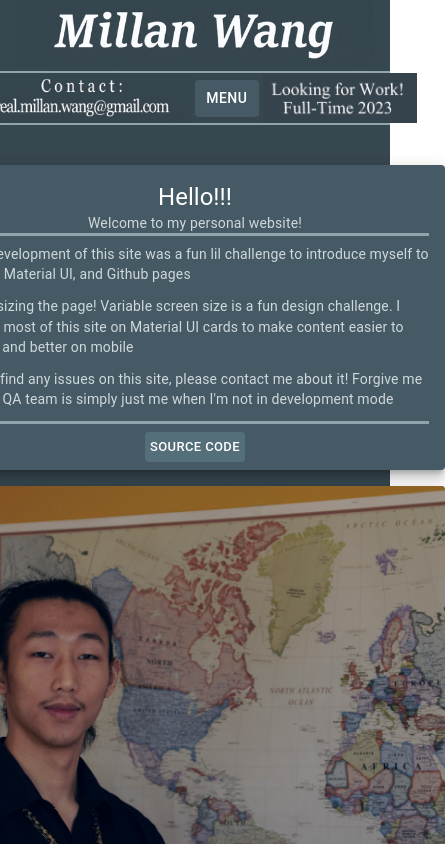
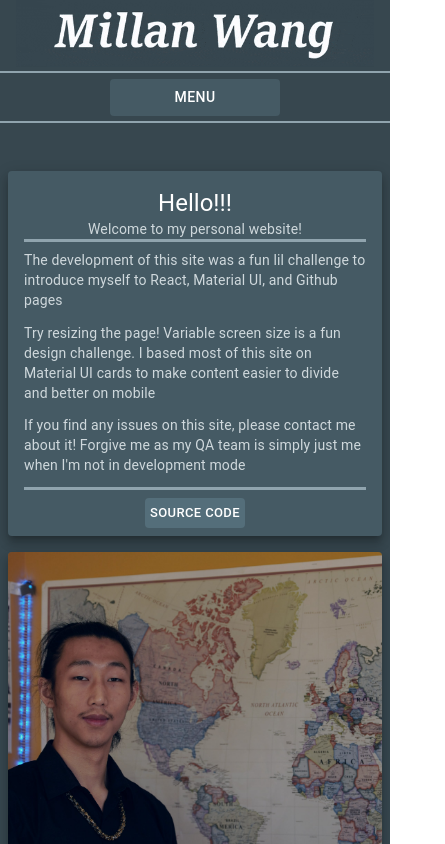
Before and after one commit to MillanWang/i, a React (Create React App) app: page / in a window 390 px wide. Shown: the top 844 px of the page, 445 px wide, since content can reach past the window. Built offline with nearby package versions, Linux system fonts and the light colour scheme.

Commit message:
Enhanced small screen support with better use of MUI breakpoints in nav pages

```diff
--- a/src/App.css
+++ b/src/App.css
@@ -1,21 +1,24 @@
 .App {
   text-align: -webkit-center;
-  height: 101vh; /*So that the custom scrollbar is always visible*/
+  /*So that the custom scrollbar is always visible*/
+  height: 101vh;
+  width: -webkit-fill-available;
 }
 
-::-webkit-scrollbar{
+::-webkit-scrollbar {
   overflow: scroll;
   width: 1rem;
 }
 
-::-webkit-scrollbar-track{
+::-webkit-scrollbar-track {
   background: #455a64;
 }
 
-::-webkit-scrollbar-thumb{
-  background-image: linear-gradient(#546e7a,#90a4ae);
+::-webkit-scrollbar-thumb {
+  background-image: linear-gradient(#546e7a, #90a4ae);
   border-radius: 1rem;
 }
-::-webkit-scrollbar-thumb:hover{
-  background-image: linear-gradient(#90a4ae,#546e7a);
+
+::-webkit-scrollbar-thumb:hover {
+  background-image: linear-gradient(#90a4ae, #546e7a);
 }
--- a/src/App.tsx
+++ b/src/App.tsx
@@ -32,9 +32,9 @@ const mainAppTheme = createTheme({
     values: {
       xs: 0,
       sm: 600,
-      md: 1050,
+      md: 900,
       lg: 1200,
-      xl: 1425,
+      xl: 1400,
     },
   },
 });
@@ -97,9 +97,11 @@ const pageContentTheme = {
   backgroundColor: "primary.dark",
   margin: 0,
   paddingTop: 3,
+  paddingBottom: 5,
+  paddingLeft: 0,
+  paddingRight: 0,
   justifyContent: "center",
   minHeight: "100%",
-  paddingBottom: 5,
 };
 
 export default App;
--- a/src/components/HeaderBar.tsx
+++ b/src/components/HeaderBar.tsx
@@ -2,7 +2,6 @@ import * as React from 'react';
 import {
     Box,
     Button,
-    Grid,
     Link,
     Drawer,
     Toolbar,
@@ -54,49 +53,11 @@ const HeaderBar = ({ sections }: HeaderBarProps) => {
             {/* Navigation toolbar */}
             <Toolbar component="nav" variant="dense" sx={navToolbarTheme} >
 
-                <NavBarImage
-                    image={contactEmail}
-                    alt="Contact: real.millan.wang@gmail.com"
-                    tooltip={<NavGifTooltip {...contactNavGif} />}
-                />{/* This NavBarImage only appears on large screens. Replaced by button on small screens */}
+                {/* Bigger screens that can show all without horizontal scroll */}
+                <MenuButtonsRow sections={sections} />
 
-                {/* Navigation buttons */}
-                <Grid
-                    container
-                    spacing={1}
-                    direction="row"
-                    sx={{
-                        justifyContent: "center",
-                        alignItems: "center",
-                        maxWidth: 1120,
-                        display: { xs: 'none', xl: 'flex' }, //Hide on small screen. Only show on big
-                    }}>
-
-                    {sections.map((section) => (
-                        <Grid item xs="auto" key={"NavLinkButton_" + section.title}>
-                            <Link href={"#" + section.url}>
-                                <Button children={section.title} sx={navButtonTheme} />
-                            </Link>
-                        </Grid>
-                    ))}
-
-
-                </Grid>
-                {/* End of Navigation buttons */}
-
-
-                {/* DRAWER EXPERIMENTATION */}
-
-
+                {/* Smaller Screens */}
                 <MenuDrawer sections={sections} />
-
-
-
-                <NavBarImage
-                    image={looking4WorkGif}
-                    alt="Looking for work: Full Time 2023"
-                    tooltip={<NavGifTooltip {...looking4WorkNavGif} />}
-                /> {/* This NavBarImage only appears on large screens. Replaced by button on small screens */}
 
             </Toolbar>{/* End of Navigation toolbar */}
         </React.Fragment>
@@ -115,11 +76,31 @@ function TitleHeaderSection() {
 
 
 
+function MenuButtonsRow({ sections }: HeaderBarProps) {
+    return (
+        <React.Fragment>
+            <NavBarImage
+                sx={navBarButtonRowImageTheme}
+                image={contactEmail}
+                alt="Contact: real.millan.wang@gmail.com"
+                tooltip={<NavGifTooltip {...contactNavGif} />}
+            />
 
+            {sections.map((section) => (
+                <Link href={"#" + section.url}  >
+                    <Button children={section.title} sx={navButtonButtonRowTheme} />
+                </Link>
+            ))}
 
-
-
-
+            <NavBarImage
+                sx={navBarButtonRowImageTheme}
+                image={looking4WorkGif}
+                alt="Looking for work: Full Time 2023"
+                tooltip={<NavGifTooltip {...looking4WorkNavGif} />}
+            />
+        </React.Fragment>
+    );
+}
 
 
 function MenuDrawer({ sections }: HeaderBarProps) {
@@ -139,11 +120,13 @@ function MenuDrawer({ sections }: HeaderBarProps) {
                 <Box sx={menuDrawerTheme}>
                     {/* TODO : Consider how to show these in the drawer */}
                     <NavBarImage
+                        sx={navBarImageTheme}
                         image={looking4WorkGif}
                         alt="Looking for work: Full Time 2023"
                         tooltip={<NavGifTooltip {...looking4WorkNavGif} />}
                     />
                     <NavBarImage
+                        sx={navBarImageTheme}
                         image={contactEmail}
                         alt="Contact: real.millan.wang@gmail.com"
                         tooltip={<NavGifTooltip {...contactNavGif} />}
@@ -203,39 +186,23 @@ type NavBarImageProps = {
     tooltip: JSX.Element,
     image: string,
     alt: string,
+    sx: Object,
 };
 
-const NavBarImage = ({ tooltip, image, alt }: NavBarImageProps) => {
+const NavBarImage = ({ tooltip, image, alt, sx }: NavBarImageProps) => {
     return (
         <HtmlTooltip title={tooltip}>
             <Box
                 component="img"
                 src={image}
                 alt={alt}
-                sx={navBarImageTheme}
+                sx={sx}
             />
         </HtmlTooltip>
     )
 }
 
-const SmallScreenContactButton = () => { //TODO : Figure out a better way to implement this. Tooptips are gonna be confusing on mobile
-    const TooltipInfo = (
-        <React.Fragment>
-            <NavGifTooltip {...contactNavGif} />
-            <NavGifTooltip {...looking4WorkNavGif} />
-        </React.Fragment>
-    );
-    return (
-        <Grid item xs="auto" key={"NavLinkButton_SmallScreenContactInfo"} >
-            <HtmlTooltip title={TooltipInfo}>
-                <Button sx={contactNavButtonTheme}>
-                    Contact
-                </Button>
-            </HtmlTooltip>
-        </Grid>
-    )
 
-}
 
 /******************************
  * THEMES
@@ -269,7 +236,7 @@ const navToolbarTheme = {
 const navButtonTheme = {
     color: "primary.contrastText",
     bgcolor: "primary.main",
-    margin: 0.5,
+    margin: 0.4,
     width: 170,
     resizeMode: 'contain',
     '&:hover': {
@@ -277,9 +244,14 @@ const navButtonTheme = {
     },
 }
 
+const navButtonButtonRowTheme = {
+    ...navButtonTheme,
+    display: { xs: "none", md: "block" }
+}
+
 const menuButtonTheme = {
     ...navButtonTheme,
-    display: { xs: 'block', xl: 'none' }, //Hide on big screen. Only show on small
+    display: { xs: 'block', md: 'none' }, //Hide on big screen. Only show on small
 };
 
 const menuDrawerTheme = {
@@ -296,8 +268,13 @@ const contactNavButtonTheme = {
 
 const navBarImageTheme = {
     height: 50,
-    width: 250,
-    // display: { xs: 'none', xl: 'block' }, //Hide on small screen. Only show on big
 }
 
+const navBarButtonRowImageTheme = {
+    ...navBarImageTheme,
+    display: { xs: 'none', xl: 'block' }, // Only show on big. Disappear before the button row
+}
+
+
+
 export default HeaderBar;
--- a/src/components/cards/ImageLinkCard.tsx
+++ b/src/components/cards/ImageLinkCard.tsx
@@ -190,8 +190,13 @@ const DescriptionStringsArea = ({ cardTitle, accordionWrap, descriptionStrings }
 
 const outerCardTheme = (width?: number,) => {
     return {
-        width: width ? width : "auto",
-        minWidth: 400,
+        width: width ? { xs: "auto", sm: width } : "auto",
+        /**
+         * Set minWidth the highest it can be without weird popout
+         * Based on the Samsung Galaxy fold outer screen, which I'm pretty sure is the narrowest screen as of July 2022
+         * This also prevents some wierdenss at the width:600px border between xs and sm
+         */
+        minWidth: 260,
         marginTop: 1,
         height: "fit-content",
         bgcolor: "primary.main",
--- a/src/components/cards/TwoColumnCardGrid.tsx
+++ b/src/components/cards/TwoColumnCardGrid.tsx
@@ -9,7 +9,7 @@ import ImageLinkCard, {
     ImageLinkCardProps
 } from '../cards/ImageLinkCard';
 
-const COLUMN_WIDTH: number = 500;
+const COLUMN_WIDTH = { xs: "auto", sm: 500 };
 
 export type TwoColumnCardGridProps = {
     leftColumnStackHeader: string,
@@ -20,15 +20,15 @@ export type TwoColumnCardGridProps = {
 
 function TwoColumnCardGrid({ leftColumnStackHeader, leftColumnCardProps, rightColumnStackHeader, rightColumnCardProps }: TwoColumnCardGridProps) {
     return (
-        <Grid container direction="row" justifyContent="center" alignItems="flex-start" spacing={3}>
+        <Grid container direction="row" justifyContent="center" alignItems="flex-start" spacing={3} >
 
             {/* Left Column*/}
-            <Grid item xs="auto">
+            <Grid item xs="auto" sx={t_stackGridElement}>
                 <CardStack stackHeader={leftColumnStackHeader} cardPropsArray={leftColumnCardProps} />
             </Grid>
 
             {/* Right Column */}
-            <Grid item xs="auto">
+            <Grid item xs="auto" sx={t_stackGridElement}>
                 <CardStack stackHeader={rightColumnStackHeader} cardPropsArray={rightColumnCardProps} />
             </Grid>
 
@@ -69,6 +69,11 @@ function StackHeader({ title }: StackHeaderProps) {
  * THEMES
  *****************************/
 
+const t_stackGridElement = {
+    width: "fit-content",
+    margin: "0.5rem",
+};
+
 const t_stackHeader = {
     color: "text.primary",
     textDecoration: "underline"
--- a/src/components/navigationPages/EducationPage.tsx
+++ b/src/components/navigationPages/EducationPage.tsx
@@ -221,7 +221,7 @@ function CourseNameTableCell({ courseCode, courseName, description, personalNote
                 anchorOrigin={POPOVER_ANCHOR_ORIGIN_POSITION}
                 transformOrigin={POPOVER_TRANSFORM_ORIGIN_POSITION}
             >
-                <FormattedPopoverChild header={COURSE_DESCRIPTION_TEXT} bodyText={description} />
+                <FormattedPopoverChild header={courseCode} subtitle="Course Description" bodyText={description} />
             </Popover>
 
             {/* Personal notes button and popover */}
@@ -234,7 +234,7 @@ function CourseNameTableCell({ courseCode, courseName, description, personalNote
                 anchorOrigin={POPOVER_ANCHOR_ORIGIN_POSITION}
                 transformOrigin={POPOVER_TRANSFORM_ORIGIN_POSITION}
             >
-                <FormattedPopoverChild header={PERSONAL_EXPEREIENCE_TEXT} bodyText={personalNotes} />
+                <FormattedPopoverChild header={courseCode} subtitle="Personal Experience" bodyText={personalNotes} />
             </Popover>
 
             {/* Course name text */}
@@ -265,13 +265,15 @@ function CourseTableHeader() {
 
 type HeaderDescriptionTooltipProps = {
     header: string,
+    subtitle: string,
     bodyText: string
 }
 
-function FormattedPopoverChild({ header, bodyText }: HeaderDescriptionTooltipProps) {
+function FormattedPopoverChild({ header, subtitle, bodyText }: HeaderDescriptionTooltipProps) {
     return (
         <Box sx={popoverContentsBoxTheme}>
             <Typography align="center" variant="h5">{header}</Typography>
+            <Typography align="center" variant="subtitle2" fontStyle="italic">{subtitle}</Typography>
             <Typography maxWidth={350}>{bodyText}</Typography>
         </Box>
     )
@@ -297,7 +299,7 @@ const carletonLogoTheme = {
 };
 
 const carletonInfoStringsBoxTheme = {
-    width: "70%"
+    width: "85%"
 };
 
 const primaryDarkTextTheme = {
@@ -387,6 +389,7 @@ const popoverContentsBoxTheme = {
     p: 2,
     color: "primary.main",
     width: "fit-content",
+    maxWidth: 205, //TODO This should be window size dependant
 }
 
 
--- a/src/data/educationData.json
+++ b/src/data/educationData.json
@@ -4,7 +4,7 @@
 		"5th Year Standing, Co-Op Status",
 		"Cumulative Grade Point Average: 11.53/12.00 (A)",
 		"Number of Academic (4 Month) Terms Completed: 7",
-		"Co-op (4 Month) Work Terms Completed: 3 + 1(In Progress)",
+		"Co-op (4 Month) Work Terms Completed: 4",
 		"Remaining Courses: 6 + 2(Engineering Project)",
 		"Expected Graduation Date: April 2023"
 	],
```
Also changed, not shown: 2 other files (tests, documents, lock files or other folders).
